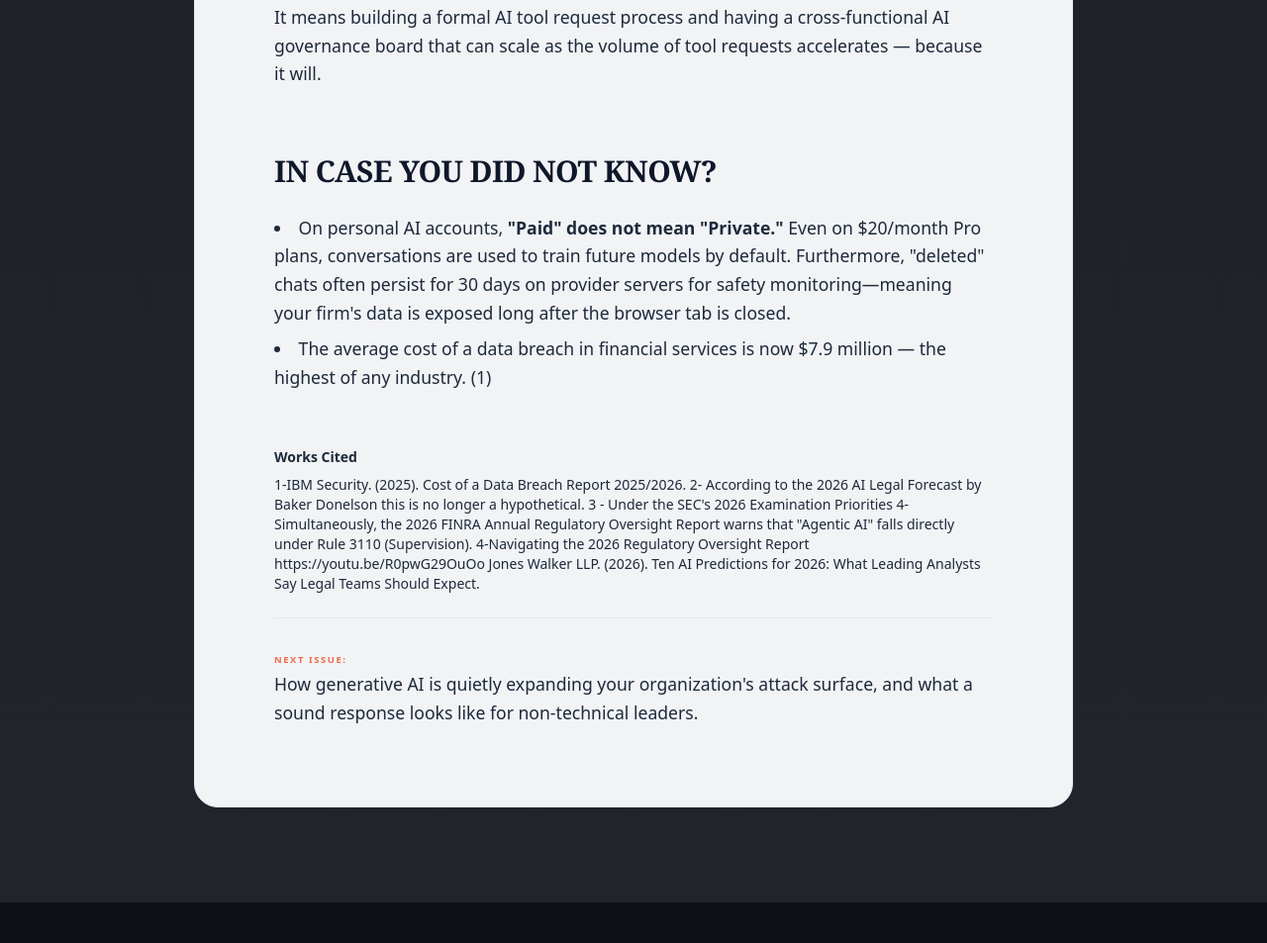
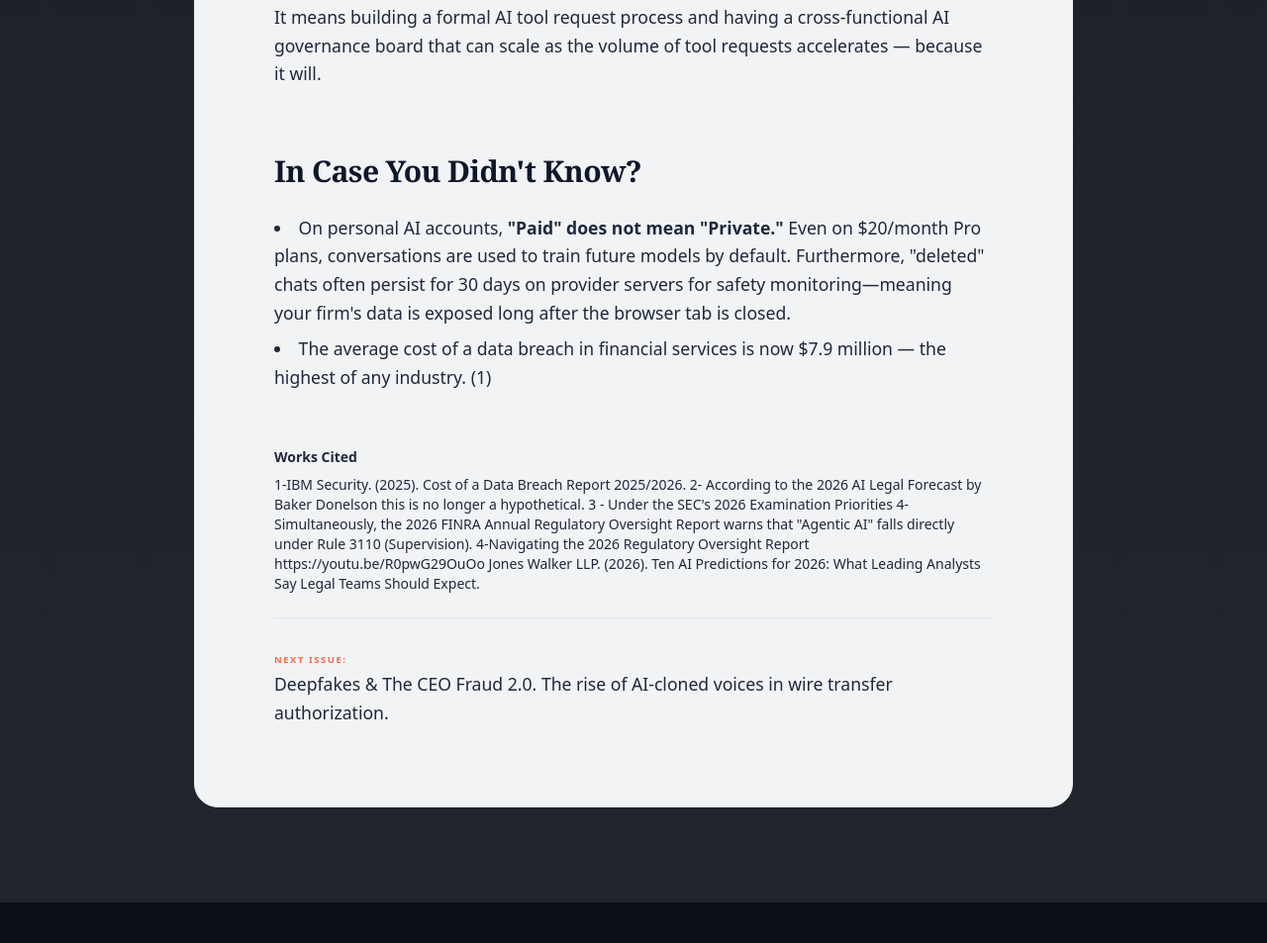
Before and after one commit to GwenCodes/cyber-brief-project-web, a website built with Vite: page index.html in a window 1280 px wide. Shown: the part 4561-5514 px from the top of the page at 99% size. Built offline with nearby package versions, Linux system fonts and the light colour scheme; a web font is replaced by a local one.

Commit message:
Updated Next Issue section

```diff
--- a/index.html
+++ b/index.html
@@ -310,7 +310,7 @@
                   volume of tool requests accelerates — because it will.
                 </p>
                 <h2 class="content-title text-3xl tracking-tight mt-16 mb-6">
-                  IN CASE YOU DID NOT KNOW?
+                  In Case You Didn't Know?
                 </h2>
                 <ul class="list-disc list-inside space-y-2">
                   <li>
@@ -348,11 +348,10 @@
 
             <div class="border-t border-slate-200 pt-8">
               <div>
-                <p class="next-label text-sm font-bold">Next issue:</p>
+                <p class="next-label text-sm font-bold">Next Issue:</p>
                 <p>
-                  How generative AI is quietly expanding your organization's
-                  attack surface, and what a sound response looks like for
-                  non-technical leaders.
+                  Deepfakes & The CEO Fraud 2.0. The rise of AI-cloned voices in
+                  wire transfer authorization.
                 </p>
               </div>
             </div>
```
